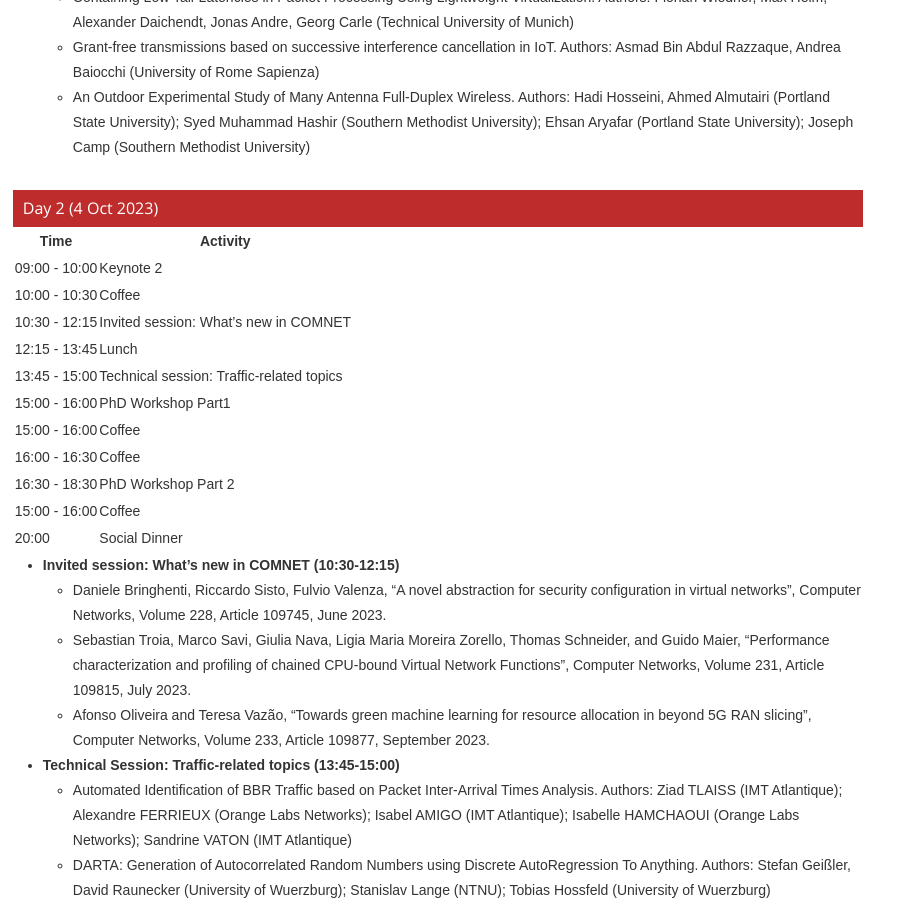
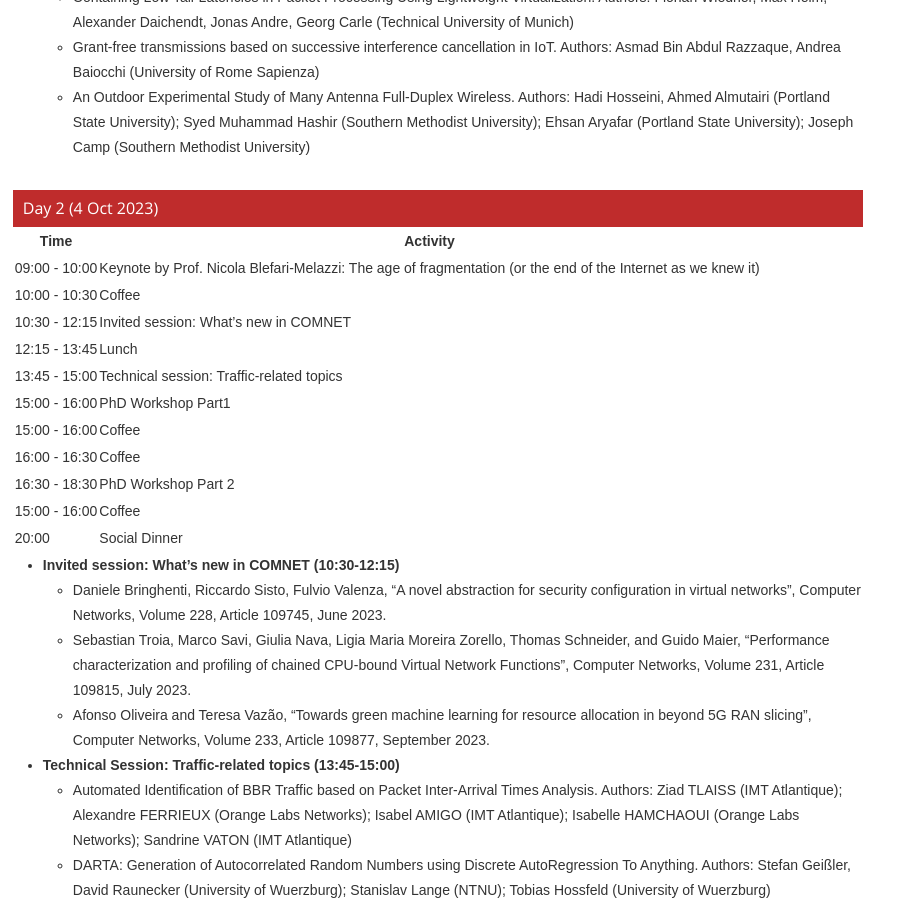
Before and after one commit to ohohlfeld/itc35, a Jekyll site: the page built from program.md, in a window 1280 px wide and 900 px high, scrolled down 1571 px. Shown: the whole window, without its empty margins (0-913 px from the left). Built offline with Jekyll 4.4.1, drawn with Linux system fonts in a browser that asks for light colours.

Commit message:
Update program.md

```diff
--- a/program.md
+++ b/program.md
@@ -40,7 +40,7 @@ menu-index: 6
 
 | Time          | Activity                                   |
 |---------------|--------------------------------------------|
-| 09:00 - 10:00  | Keynote 2                                  |
+| 09:00 - 10:00  | Keynote by Prof. Nicola Blefari-Melazzi: The age of fragmentation (or the end of the Internet as we knew it)|
 | 10:00 - 10:30  | Coffee                                     |
 | 10:30 - 12:15  | Invited session: What's new in COMNET      |
 | 12:15 - 13:45  | Lunch                                      |
```
